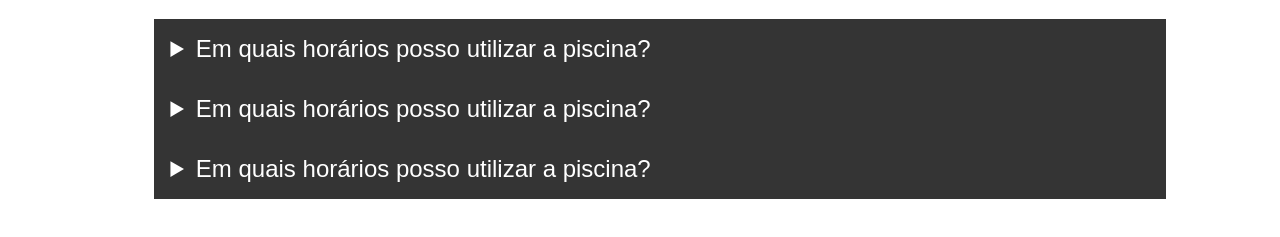
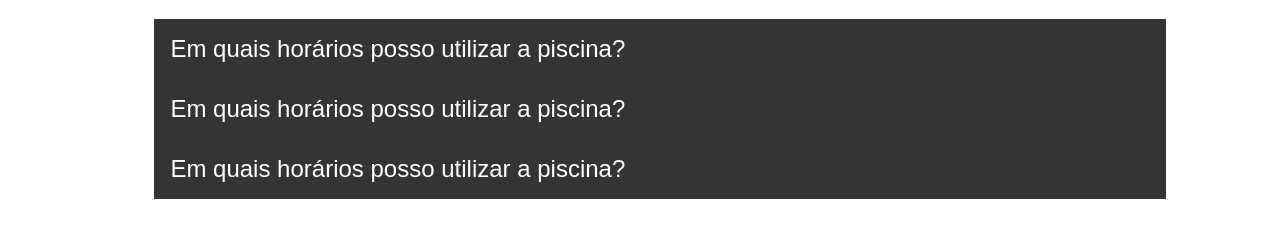
Before and after one commit to alissoncesar/html-tags-de-lista, a plain HTML site: page index.html in a window 1280 px wide. Shown: the part 535-772 px from the top of the page. Drawn offline with Linux system fonts and the light colour scheme.

Commit message:
completado com atividade de casa

```diff
--- a/index.css
+++ b/index.css
@@ -25,4 +25,25 @@
 .faq p{
     background-color: #454545;
     padding: 16px;
-    }
+}
+
+summary {
+        cursor: pointer;
+        font-size: 18px;
+        list-style: none;
+        display: inline-block;
+        position: relative;
+        padding-right: 20px;
+}
+
+summary::after {
+    content: "+";
+    font-size: 30px;
+    position: absolute;
+    right: -650px;
+    top: 0;
+  }
+
+  details[open] summary::after {
+    content: "x";
+  }
```
